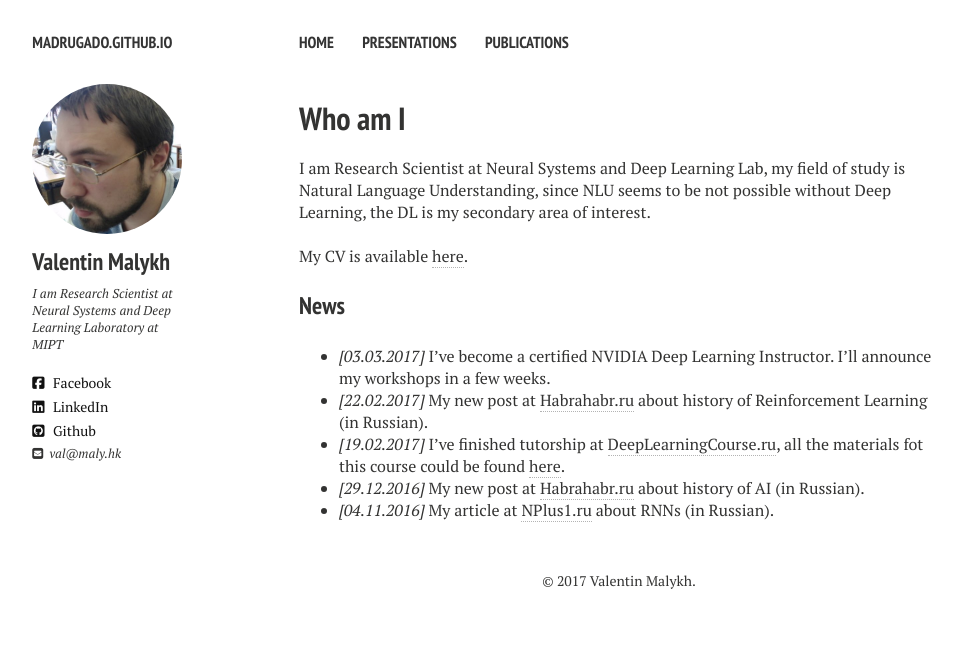
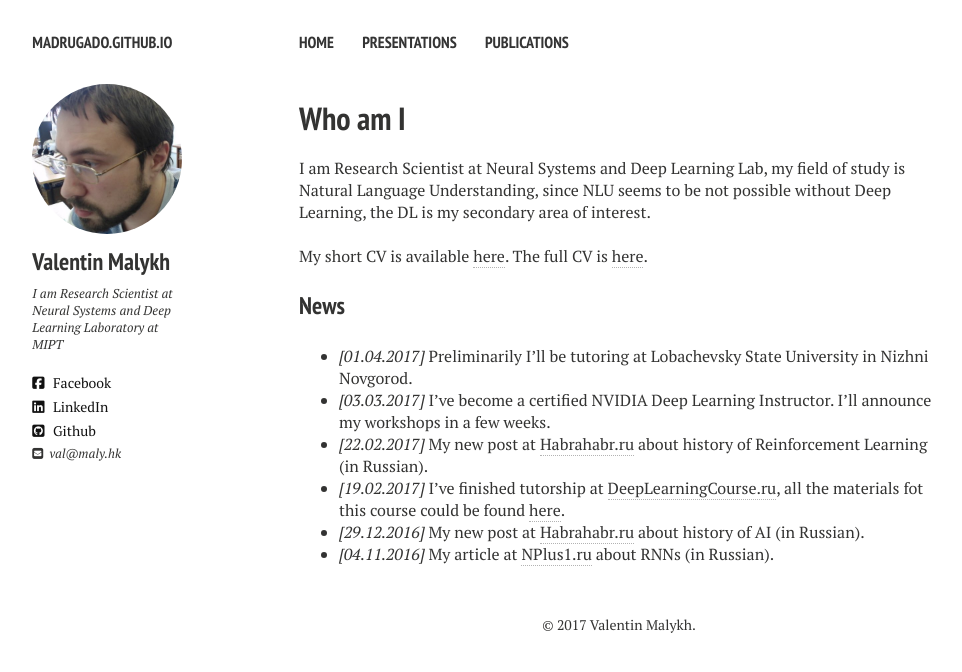
Before and after one commit to madrugado/madrugado.github.io, a Jekyll site: the page built from index.md, in a window 1280 px wide. Shown: the top 672 px of the page, without its empty margins (21-983 px from the left). Built offline with Jekyll 4.4.1, drawn with Linux system fonts in a browser that asks for light colours; nearby versions of some CDN libraries.

Commit message:
ENH: added news & long CV

```diff
--- a/index.md
+++ b/index.md
@@ -6,9 +6,10 @@ title: Who am I
 I am Research Scientist at Neural Systems and Deep Learning Lab, my field of study is Natural Language Understanding, since NLU seems to be not possible without Deep Learning, the DL is my secondary area of interest.
 
 <br />
-My CV is available [here](resume/one-page-cv.pdf).
+My short CV is available [here](resume/one-page-cv.pdf). The full CV is [here](https://www.dropbox.com/s/ce0d73trfwtfc7h/academic_CV2.pdf?dl=1).
 
 ### News
+- *[01.04.2017]* Preliminarily I'll be tutoring at Lobachevsky State University in Nizhni Novgorod.
 - *[03.03.2017]* I've become a certified NVIDIA Deep Learning Instructor. I'll announce my workshops in a few weeks.
 - *[22.02.2017]* My new post at [Habrahabr.ru](https://habrahabr.ru/post/322404/) about history of Reinforcement Learning (in Russian).
 - *[19.02.2017]* I've finished tutorship at [DeepLearningCourse.ru](http://DeepLearningCourse.ru), all the materials fot this course could be found [here](https://github.com/DeepLearningCourse/DeepLearningCourse).
```
